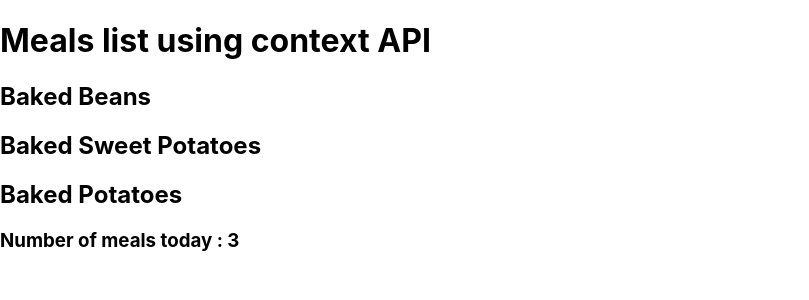
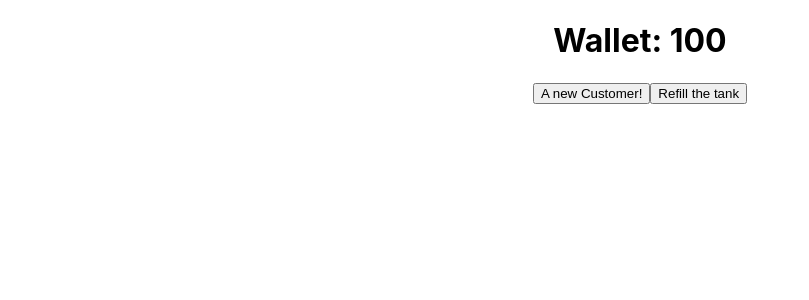
Before and after one commit to wekt2k04/comoponent-intitialization, a React (Create React App) app: page / in a window 1280 px wide. Shown: the top 300 px of the page, without its empty margins (0-809 px from the left). Built offline with nearby package versions, Linux system fonts and the light colour scheme.

Commit message:
useReducer hook example + README.md updating

```diff
--- a/src/App.css
+++ b/src/App.css
@@ -1,33 +1,38 @@
-.item-display {
-  margin-top: 20px;
-  padding: 10px;
-  border: 1px solid #ccc;
-  border-radius: 5px;
-  background-color: #f9f9f9;
+.App {
+  text-align: center;
 }
 
-.item {
-  padding: 5px;
-  border-bottom: 1px solid #ddd;
-  display: flex;
-  justify-content: space-between;
-  align-items: center;
+.App-logo {
+  height: 40vmin;
+  pointer-events: none;
 }
 
-.item:last-child {
-  border-bottom: none; /* Remove border for the last item */
+@media (prefers-reduced-motion: no-preference) {
+  .App-logo {
+    animation: App-logo-spin infinite 20s linear;
+  }
 }
 
-.remove-button {
-  margin-left: 10px;
-  padding: 5px 10px;
-  background-color: #ff4d4d;
+.App-header {
+  background-color: #282c34;
+  min-height: 100vh;
+  display: flex;
+  flex-direction: column;
+  align-items: center;
+  justify-content: center;
+  font-size: calc(10px + 2vmin);
   color: white;
-  border: none;
-  border-radius: 3px;
-  cursor: pointer;
 }
 
-.remove-button:hover {
-  background-color: #ff1a1a;
+.App-link {
+  color: #61dafb;
 }
+
+@keyframes App-logo-spin {
+  from {
+    transform: rotate(0deg);
+  }
+  to {
+    transform: rotate(360deg);
+  }
+}
--- a/src/App.js
+++ b/src/App.js
@@ -1,15 +1,23 @@
-import MealsProvider from './providers/MealsProvider';
-import MealsList from './components/MealsList';
-import Counter from './components/Counter';
+import { useReducer } from 'react';
 import './App.css';
 
+const reducer = (state, action) => {
+  if (action.type === 'ride') return {money : state.money + 10};
+  if (action.type === 'fuel') return {money : state.money - 50};
+  return new Error();
+}
+
 function App() {
+
+  const initialState = {money: 100};
+  const [state, dispatch] = useReducer(reducer, initialState)
   return (
-    <div>
-      <MealsProvider >
-      <MealsList />
-      <Counter />
-      </MealsProvider>
+    <div className='App'>
+      <h1>Wallet: {state.money}</h1>
+      <div>
+        <button onClick={() => dispatch({type:'ride'})}>A new Customer!</button>
+        <button onClick={() => dispatch({type:'fuel'})}>Refill the tank</button>
+      </div>
     </div>
   );
 }
--- a/src/components/Counter.js
+++ /dev/null
@@ -1,12 +0,0 @@
-import { useMealsListContext } from "../providers/MealsProvider";
-
-const Counter = () => {
-  const { meals } = useMealsListContext();
-  return (
-    <div>
-      <h3>Number of meals today : {meals.length}</h3>
-    </div>
-  );
-}
-
-export default Counter;
--- a/src/components/MealsList.js
+++ /dev/null
@@ -1,16 +0,0 @@
-import { useMealsListContext } from "../providers/MealsProvider";
-
-const MealsList = () => {
-  const {meals} = useMealsListContext();
-
-  return (
-    <div>
-      <h1>Meals list using context API</h1>
-      {meals.map((meal, index) => (
-        <h2 key={index}>{meal}</h2>
-      ))}
-    </div>
-  );
-}
-
-export default MealsList;
--- a/src/providers/MealsProvider.js
+++ /dev/null
@@ -1,19 +0,0 @@
-import React from 'react';
-
-const MealsContext = React.createContext();
-
-const todaysMeals = ["Baked Beans", "Baked Sweet Potatoes", "Baked Potatoes"];
-
-const MealsProvider = ({children}) => {
-  const [meals, setMealsList] = React.useState(todaysMeals);
-
-  return (
-    <MealsContext.Provider value={{meals}} >
-      {children}
-    </MealsContext.Provider>
-  )
-}
-
-export const useMealsListContext = () => React.useContext(MealsContext);
-
-export default MealsProvider;
```
Also changed, not shown: 1 other file (tests, documents, lock files or other folders).
